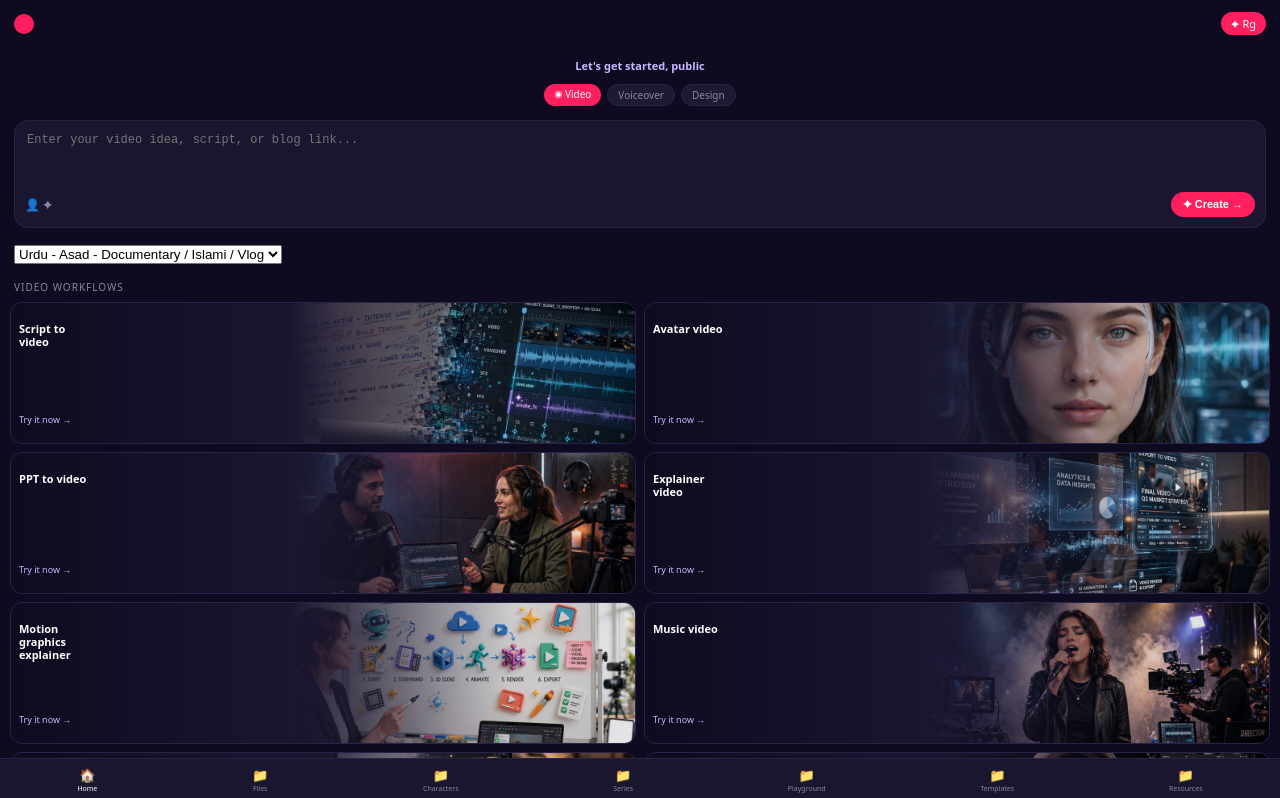
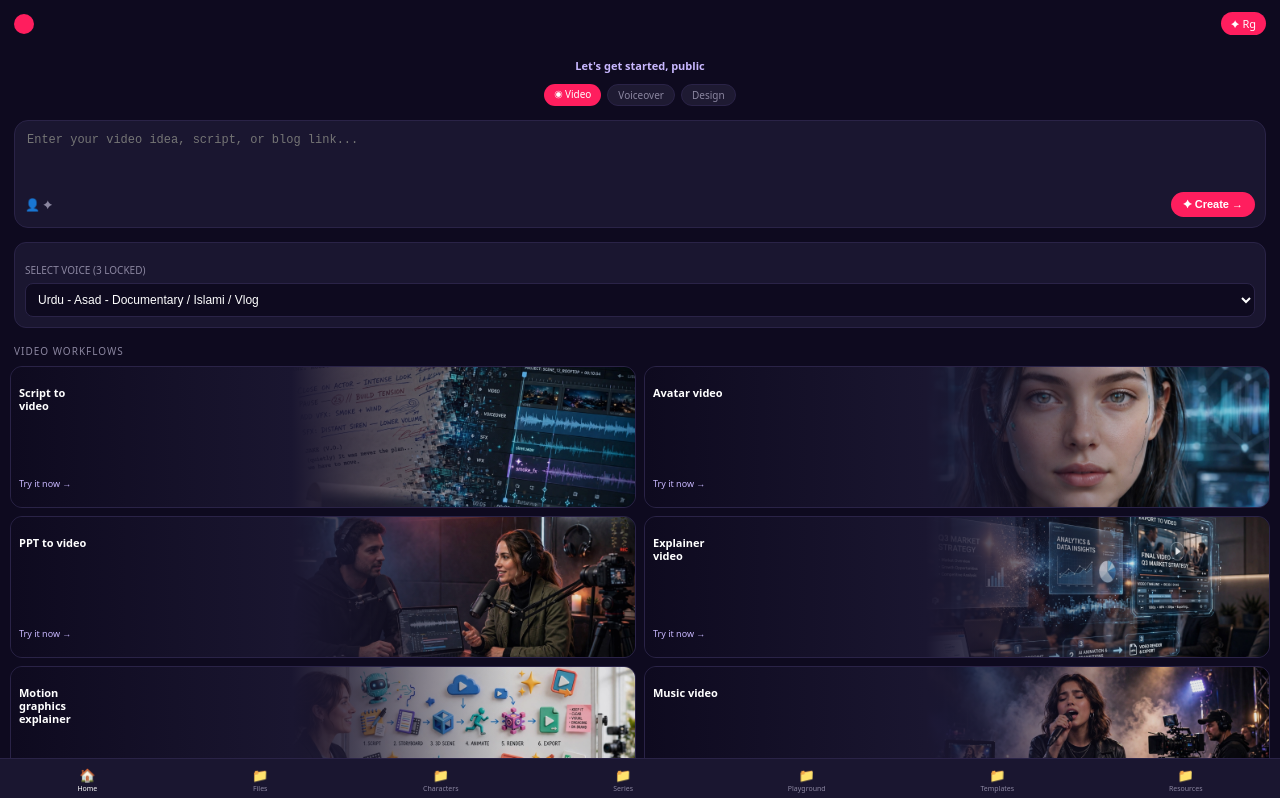
Before and after one commit to muradofficalid-art/LifeAI, a Next.js app: page /dashboard in a window 1280 px wide. Shown: the top 798 px of the page. Built offline with nearby package versions, Linux system fonts and the light colour scheme.

Commit message:
Update VoiceSelector.tsx

```diff
--- a/components/VoiceSelector.tsx
+++ b/components/VoiceSelector.tsx
@@ -1,16 +1,16 @@
-// LOCKED 3 VOICES ONLY!
-const VOICES = [
-  { id: "ur-PK-AsadNeural", name: "Urdu - Asad", desc: "Documentary / Islami / Vlog" },
-  { id: "hi-IN-SwaraNeural", name: "Hindi - Swara", desc: "All Niches" },
-  { id: "en-US-GuyNeural", name: "English - Guy", desc: "All Niches" },
-];
-
-export default function VoiceSelector({ value, onChange }: any) {
+'use client'
+export default function VoiceSelector({ text, selectedVoice, onVoiceChange }: any) {
+  const voices = [
+    { id: 'ur-PK-AsadNeural', label: 'Urdu - Asad - Documentary / Islami / Vlog' },
+    { id: 'hi-IN-SwaraNeural', label: 'Hindi - Swara - Drama / Story' },
+    { id: 'en-US-GuyNeural', label: 'English - Guy - All Niches' },
+  ]
   return (
-    <select value={value} onChange={e => onChange(e.target.value)} className="w-full p-3 rounded-xl">
-      {VOICES.map(v => (
-        <option key={v.id} value={v.id}>{v.name} - {v.desc}</option>
-      ))}
-    </select>
-  );
+    <div style={{background:'#1A1630', border:'1px solid #2A2347', borderRadius:'12px', padding:'10px'}}>
+      <p style={{fontSize:'10px', color:'#8B86A0', marginBottom:'6px'}}>SELECT VOICE (3 LOCKED)</p>
+      <select value={selectedVoice} onChange={e=>onVoiceChange(e.target.value)} style={{width:'100%', background:'#0E0A1F', color:'white', border:'1px solid #2A2347', borderRadius:'8px', padding:'8px', fontSize:'12px'}}>
+        {voices.map(v=> <option key={v.id} value={v.id}>{v.label}</option>)}
+      </select>
+    </div>
+  )
 }
```
